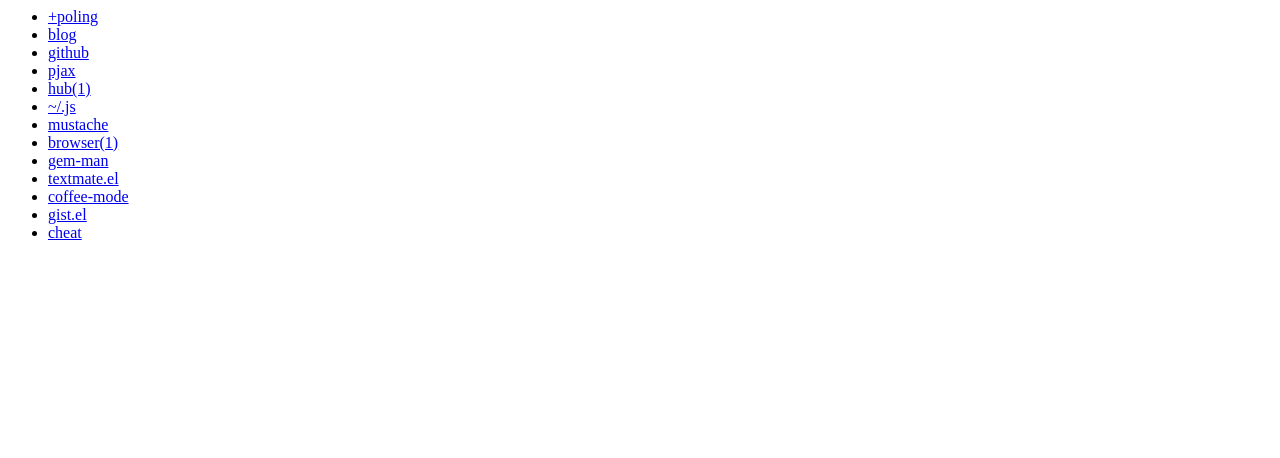
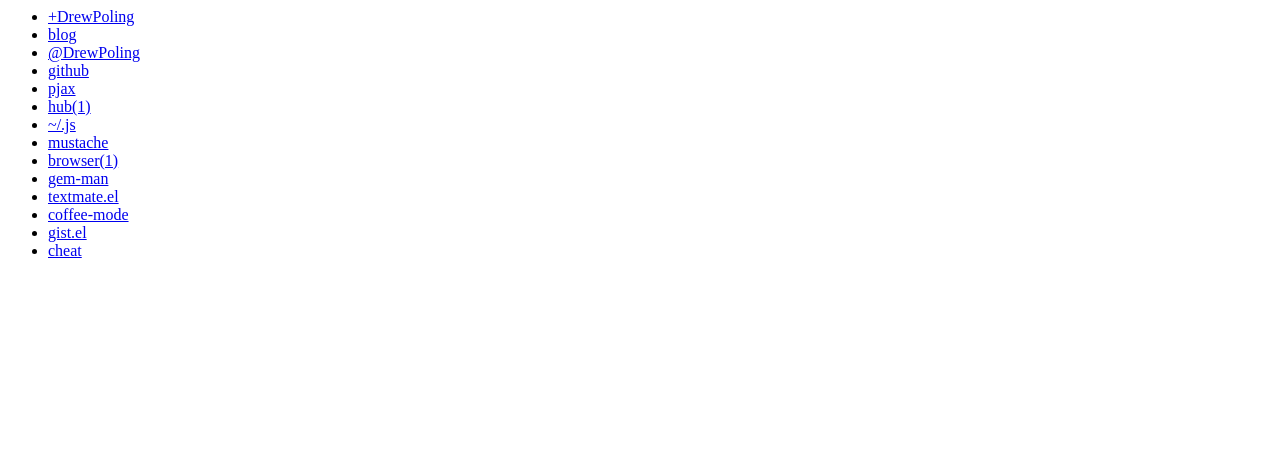
Before and after one commit to poling/poling.github.com, a plain HTML site: page index.html in a window 1280 px wide. Shown: the top 458 px of the page. Drawn offline with Linux system fonts and the light colour scheme.

Commit message:
second commit

```diff
--- a/index.html
+++ b/index.html
@@ -1,6 +1,7 @@
 <ul>
-  <li><a href="http://poling.org/+">+poling</a></li>
+  <li><a href="http://poling.org/+">+DrewPoling</a></li>
   <li><a href="http://poling.org/">blog</a></li>
+  <li><a href="http://twitter.com/drewpoling">@DrewPoling</a></li>
   <li><a href="https://github.com/">github</a></li>
   <li><a href="http://pjax.heroku.com/">pjax</a></li>
   <li><a href="http://defunkt.io/hub/">hub(1)</a></li>
```
Also changed, not shown: 1 other file.
